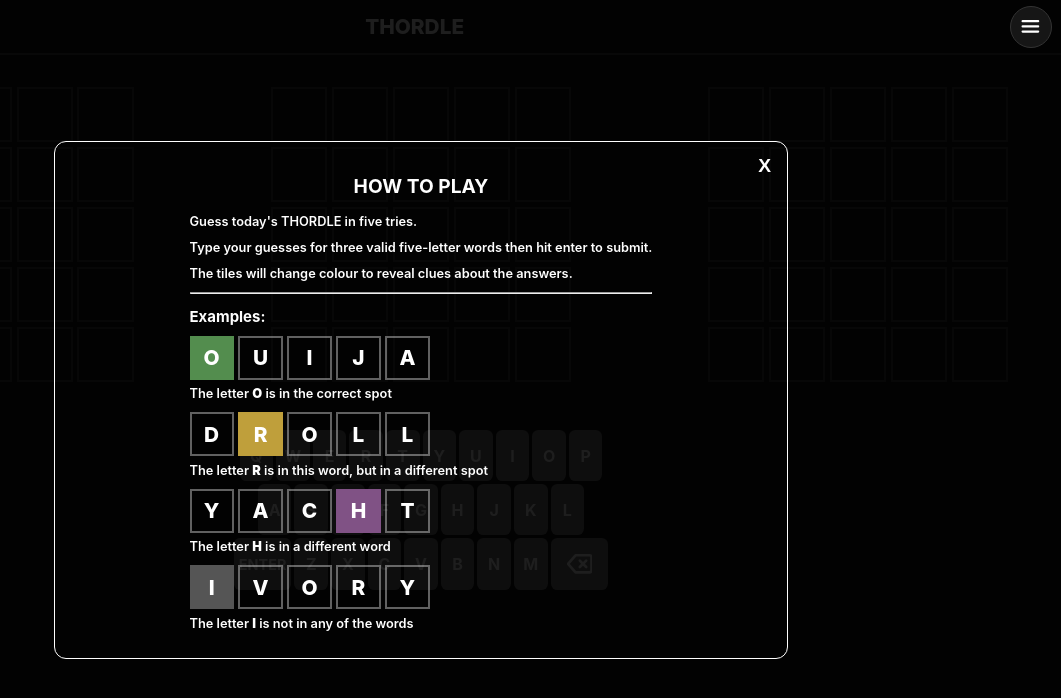
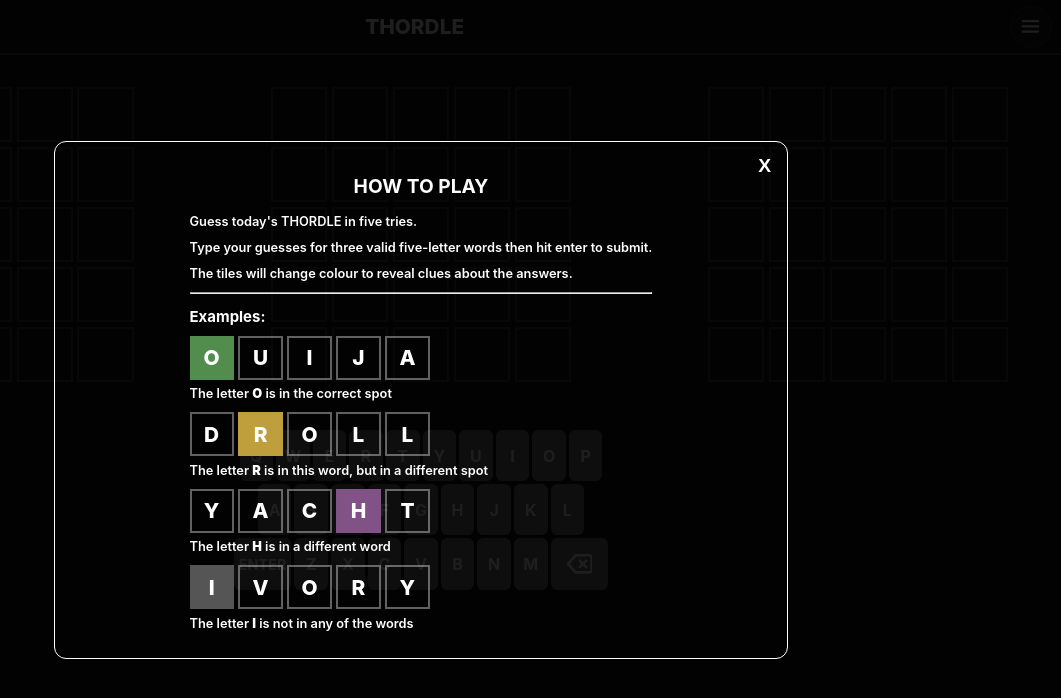
Before and after one commit to kurtisgrant/thordle, a React (Create React App) app: page / in a window 1280 px wide. Shown: the top 698 px of the page, without its empty margins (219-1280 px from the left). Built offline with nearby package versions, Linux system fonts and the light colour scheme.

Commit message:
Place modal backdrop in front of nav menu

```diff
--- a/src/Components/Modal/Backdrop.jsx
+++ b/src/Components/Modal/Backdrop.jsx
@@ -12,6 +12,7 @@ const StyledBackdrop = styled(motion.div)`
   display: flex;
   align-items: center;
   justify-content: center;
+  z-index: 20;
 `
 
 function Backdrop({ children, onClick }) {
```
Also changed, not shown: 2 other files (tests, documents, lock files or other folders).
